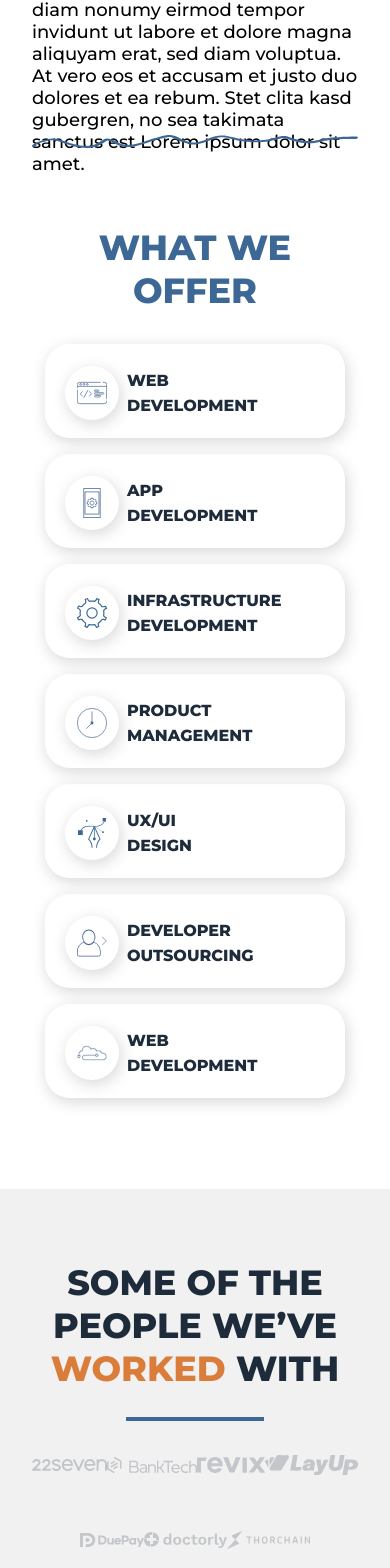
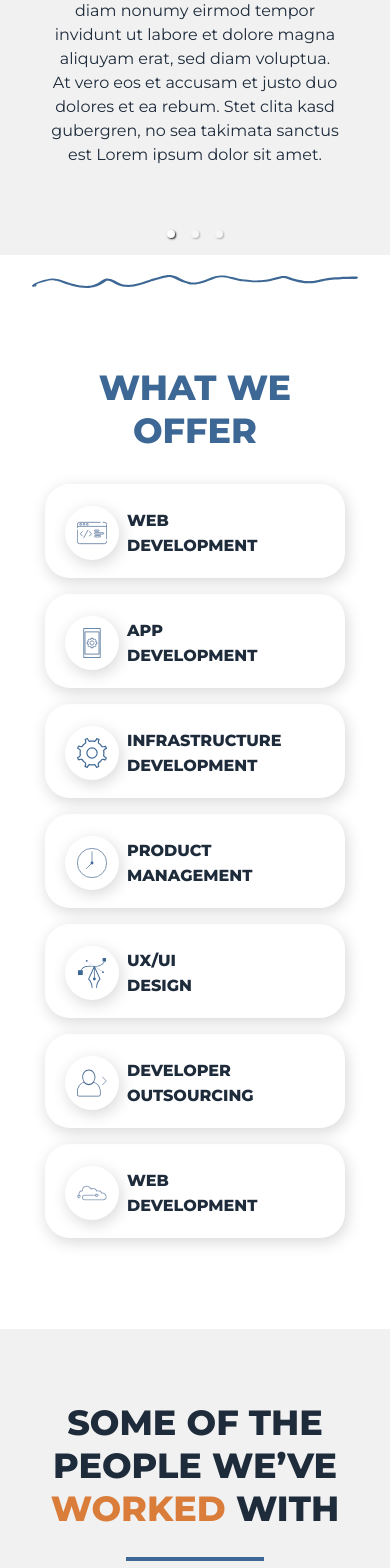
Before and after one commit to bluebird-technologies/bluebird_tech_OLD, a Next.js app: page / in a window 390 px wide. Shown: the part 1263-2831 px from the top of the page. Built offline with nearby package versions, Linux system fonts and the light colour scheme.

Commit message:
screenWidth checked via listener.

```diff
--- a/pages/index.tsx
+++ b/pages/index.tsx
@@ -1,3 +1,5 @@
+import React from 'react';
+import { useState, useEffect } from 'react';
 import Link from 'next/link';
 import { Button } from '../components/Button';
 import { Container } from '../components/Container';
@@ -9,11 +11,29 @@ import { WhatWeOffer } from '../sections/WhatWeOffer';
 import ClientIcons from '../public/home/ClientIcons';
 import Image from 'next/image';
 import { useRouter } from 'next/router';
-import { isMobile } from 'react-device-detect';
 import SolutionCarousel from '../components/Carousel';
+import { clientIconsSlide, tabs } from '../components/slideObjects';
 
 export default function Home() {
   const router = useRouter();
+  const [screenWidth, setScreenWidth] = useState(0);
+
+  useEffect(() => {
+    function updateScreenWidth() {
+      setScreenWidth(window.innerWidth);
+    }
+
+    // Add event listener for window resize
+    window.addEventListener('resize', updateScreenWidth);
+
+    // Call updateScreenWidth initially to get the initial value
+    updateScreenWidth();
+
+    // Clean up the event listener on unmount
+    return () => window.removeEventListener('resize', updateScreenWidth);
+  }, []);
+
+  console.log(screenWidth);
 
   return (
     <div className="w-full overflow-hidden">
@@ -69,9 +89,9 @@ export default function Home() {
             </Button>
           </div>
         </div>
-        {isMobile ? (
+        {screenWidth < 1024 ? (
           <div className="flex w-full justify-center">
-            <SolutionCarousel />
+            <SolutionCarousel item={tabs} />
           </div>
         ) : (
           <Tabs
@@ -128,7 +148,7 @@ export default function Home() {
             </h2>
             <div className="mt-[27px] mb-[34px] h-[4px] w-[138px] bg-secondary"></div>
           </div>
-          <ClientIcons />
+          {screenWidth < 1024 ? <SolutionCarousel item={clientIconsSlide} /> : <ClientIcons />}
         </Container>
       </div>
       <div className="shadow-[0px 9px 11px #00000029] bg-primary pt-[55px] pb-[80px]">
```
